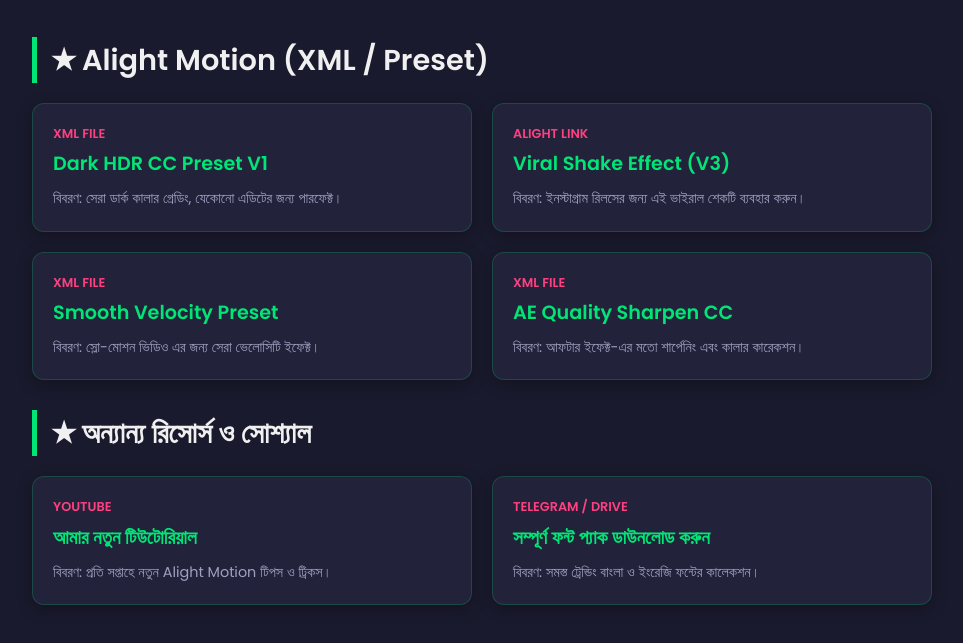
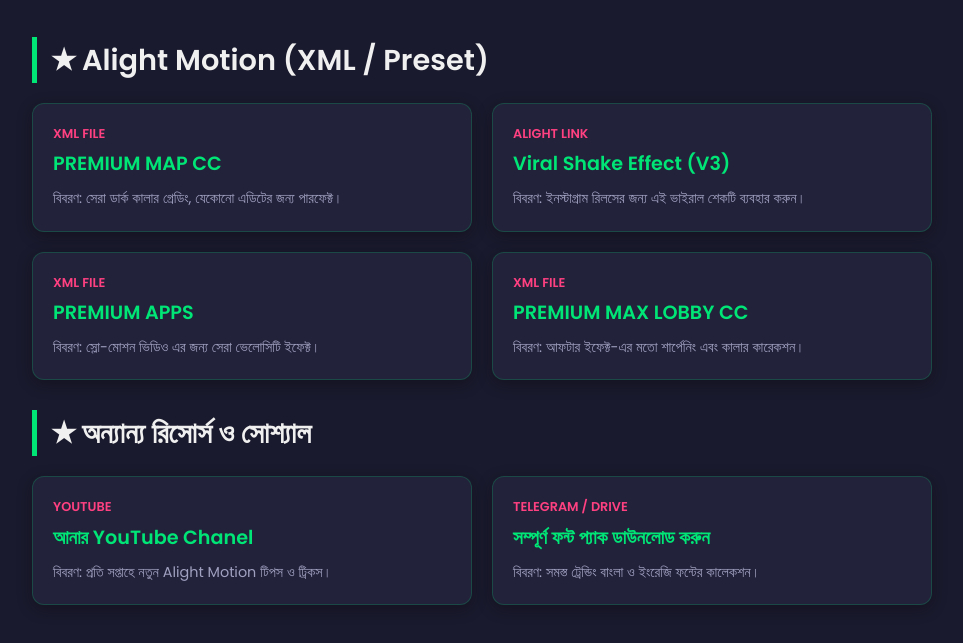
Before and after one commit to rajumeaw/Raju-Ofcl-, a plain HTML site: page index.html in a window 1280 px wide. Shown: the part 127-770 px from the top of the page, without its empty margins (158-1121 px from the left). Drawn offline with Linux system fonts and the light colour scheme.

Commit message:
Update index.html

```diff
--- a/index.html
+++ b/index.html
@@ -137,7 +137,7 @@
 
             <div class="link-card">
                 <span class="link-type">XML FILE</span>
-                <a href="https://drive.google.com/link-to-your-xml-1" target="_blank">Dark HDR CC Preset V1</a>
+                <a href="https://drive.google.com/link-to-your-xml-1" target="_blank">PREMIUM MAP CC</a>
                 <span class="description">বিবরণ: সেরা ডার্ক কালার গ্রেডিং, যেকোনো এডিটের জন্য পারফেক্ট।</span>
             </div>
 
@@ -149,13 +149,13 @@
 
             <div class="link-card">
                 <span class="link-type">XML FILE</span>
-                <a href="https://drive.google.com/link-to-your-xml-3" target="_blank">Smooth Velocity Preset</a>
+                <a href="https://drive.google.com/link-to-your-xml-3" target="_blank">PREMIUM APPS</a>
                 <span class="description">বিবরণ: স্লো-মোশন ভিডিও এর জন্য সেরা ভেলোসিটি ইফেক্ট।</span>
             </div>
 
             <div class="link-card">
                 <span class="link-type">XML FILE</span>
-                <a href="https://drive.google.com/link-to-your-xml-4" target="_blank">AE Quality Sharpen CC</a>
+                <a href="https://drive.google.com/link-to-your-xml-4" target="_blank">PREMIUM MAX LOBBY CC</a>
                 <span class="description">বিবরণ: আফটার ইফেক্ট-এর মতো শার্পেনিং এবং কালার কারেকশন।</span>
             </div>
 
@@ -168,7 +168,7 @@
 
             <div class="link-card">
                 <span class="link-type">YOUTUBE</span>
-                <a href="https://youtube.com/your-channel-link" target="_blank">আমার নতুন টিউটোরিয়াল</a>
+                <a href="https://youtube.com/your-channel-link" target="_blank">আনার YouTube Chanel </a>
                 <span class="description">বিবরণ: প্রতি সপ্তাহে নতুন Alight Motion টিপস ও ট্রিকস।</span>
             </div>
 
```
